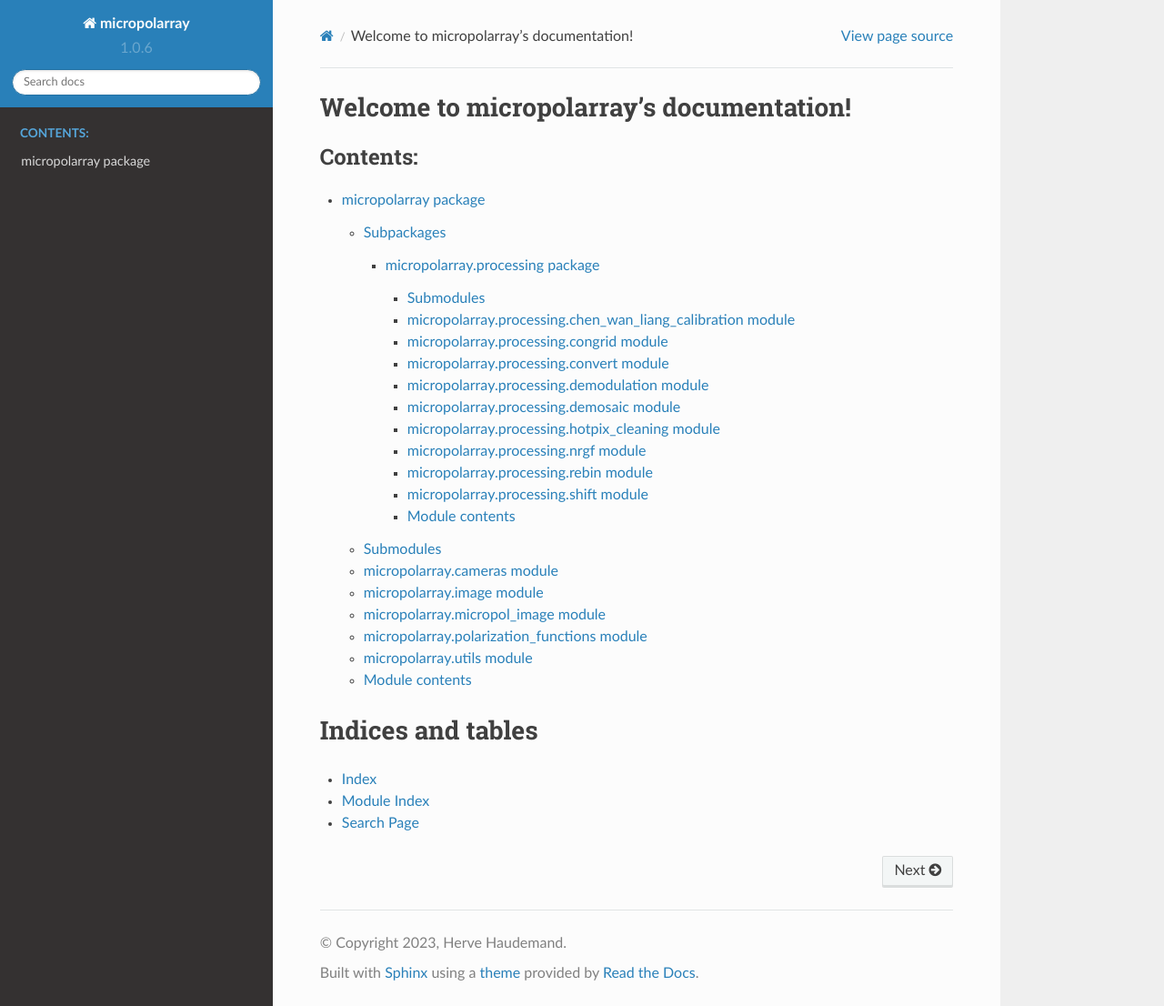
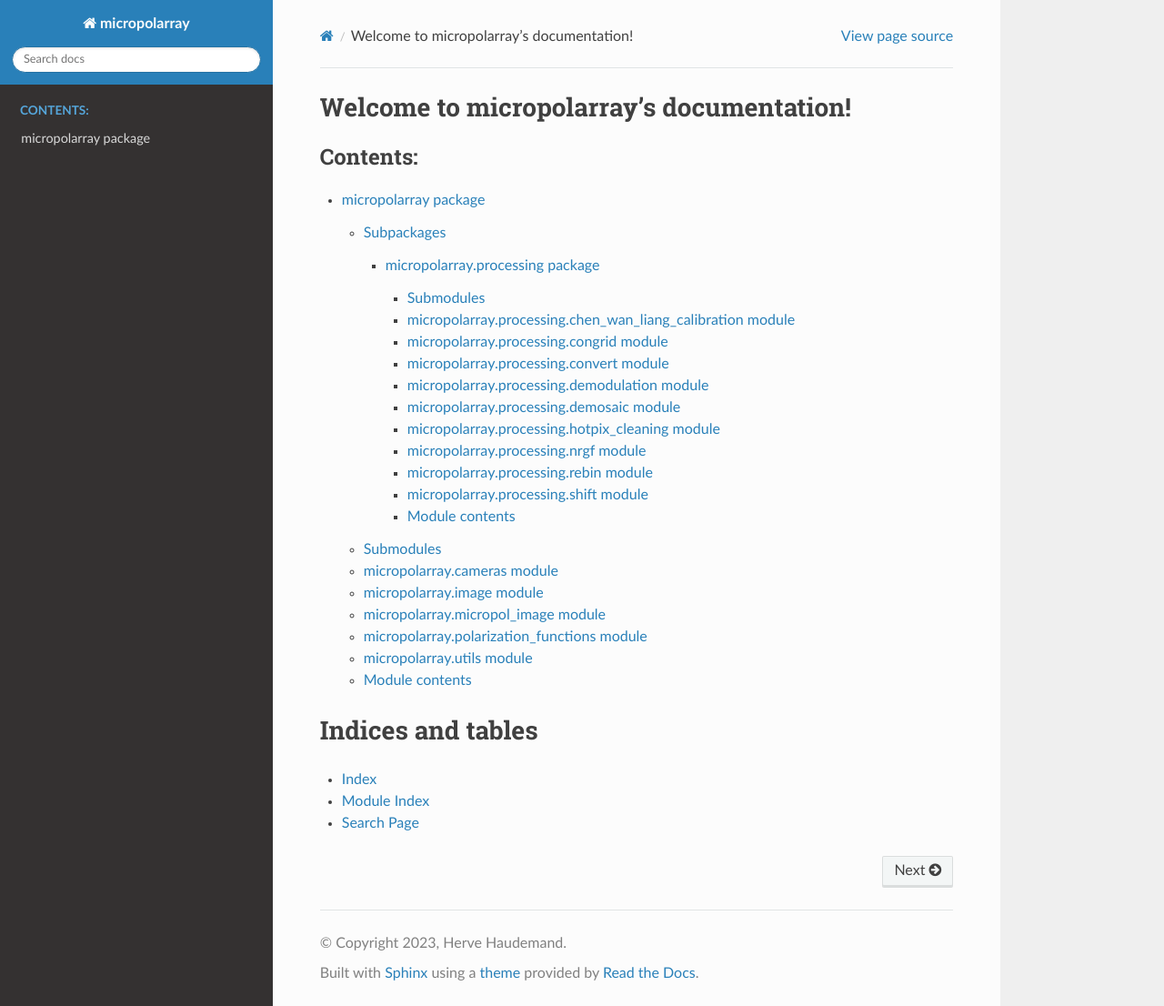
Before and after one commit to Hevil33/micropolarray, a Sphinx documentation site: the page built from docs/index.rst, in a window 1280 px wide and 1106 px high. Shown: the whole window at 91% size. Built offline with Sphinx 7.4.7 and the Read the Docs theme 2.0.0, drawn with Linux system fonts in a browser that asks for light colours.

Commit message:
doc bug correction

```diff
--- a/docs/conf.py
+++ b/docs/conf.py
@@ -65,7 +65,7 @@
 # built documents.
 #
 # The short X.Y version.
-version = "1.0.6"
+# version = "1.0.6"
 # The full version, including alpha/beta/rc tags.
 # release = "test"
 
@@ -338,10 +338,7 @@
 import sys
 
 sys.path.insert(0, os.path.abspath("."))
-exclude_patterns = ["zzz"]
 
-numfig = True
-# language = 'ja'
 
 # extensions.append("sphinx.ext.todo")
 # extensions.append("sphinx.ext.autodoc")
@@ -352,7 +349,7 @@
 # extensions.append("sphinx.ext.graphviz")
 
 
-autosummary_generate = True
+# autosummary_generate = True
 # html_theme = "default"
 html_theme = "sphinx_rtd_theme"
 # source_suffix = ['.rst', '.txt']
```
Also changed, not shown: 4 other files.
